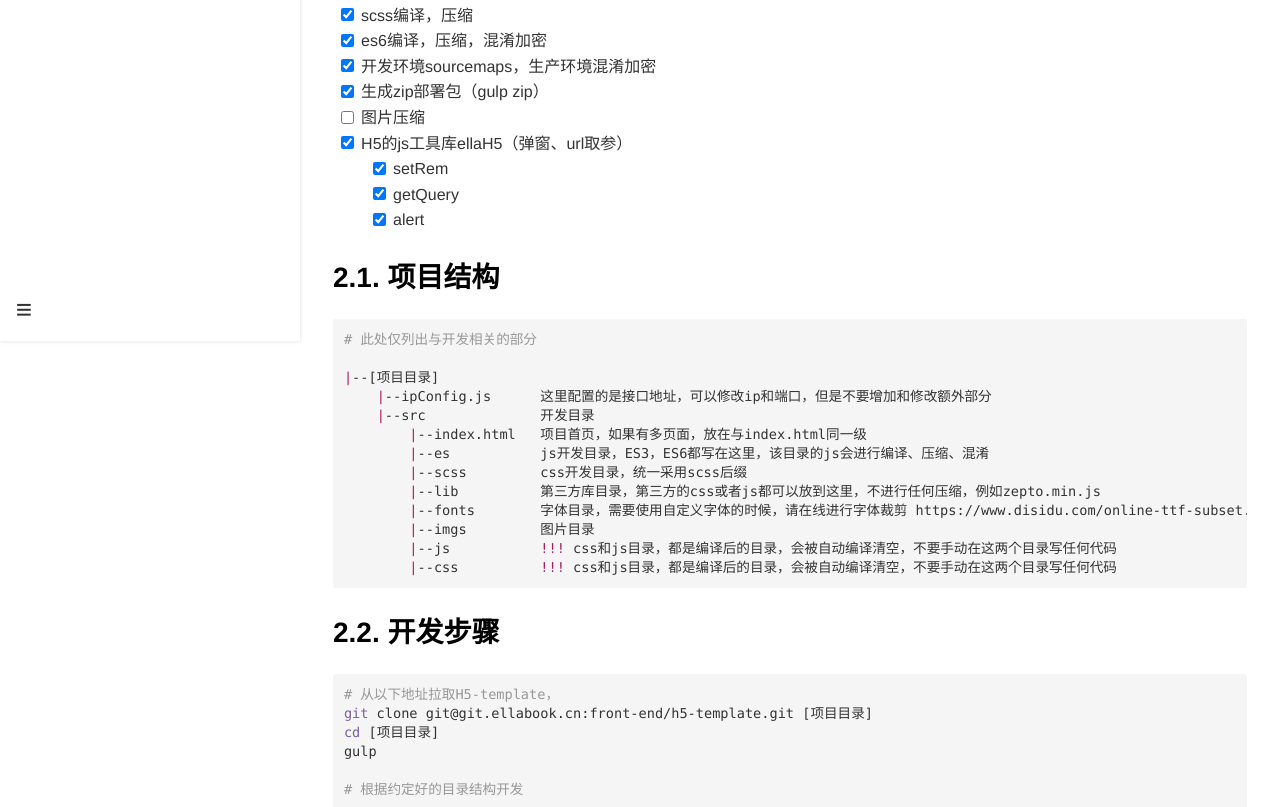
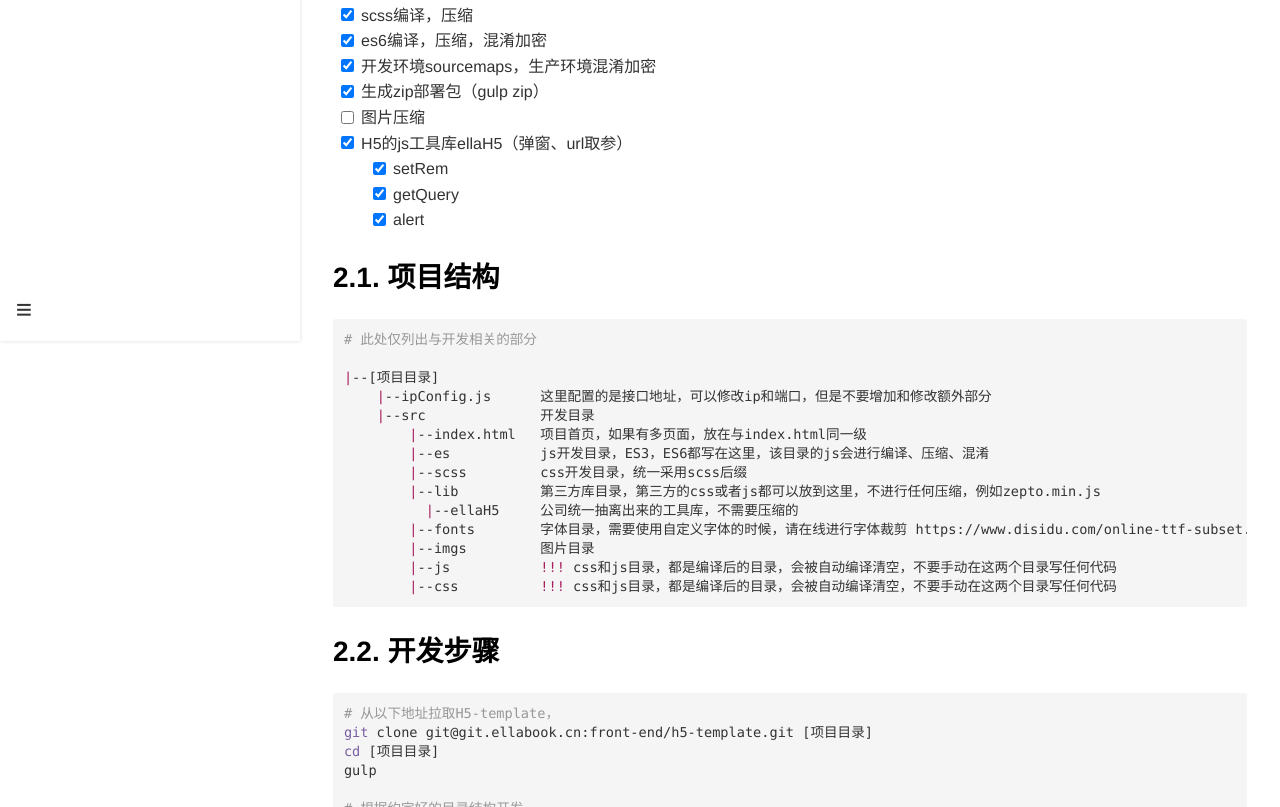
Before and after one commit to Gaven-Xu/h5Template, a website: page readme.html in a window 1280 px wide. Shown: the part 459-1266 px from the top of the page. Drawn offline with nearby package versions, Linux system fonts and the light colour scheme.

Commit message:
更新目录结构说明

```diff
--- a/readme.html
+++ b/readme.html
@@ -244,6 +244,7 @@ code.language-yaml {
         <span class="token operator">|</span>--es           js&#x5F00;&#x53D1;&#x76EE;&#x5F55;&#xFF0C;ES3&#xFF0C;ES6&#x90FD;&#x5199;&#x5728;&#x8FD9;&#x91CC;&#xFF0C;&#x8BE5;&#x76EE;&#x5F55;&#x7684;js&#x4F1A;&#x8FDB;&#x884C;&#x7F16;&#x8BD1;&#x3001;&#x538B;&#x7F29;&#x3001;&#x6DF7;&#x6DC6;
         <span class="token operator">|</span>--scss         css&#x5F00;&#x53D1;&#x76EE;&#x5F55;&#xFF0C;&#x7EDF;&#x4E00;&#x91C7;&#x7528;scss&#x540E;&#x7F00;
         <span class="token operator">|</span>--lib          &#x7B2C;&#x4E09;&#x65B9;&#x5E93;&#x76EE;&#x5F55;&#xFF0C;&#x7B2C;&#x4E09;&#x65B9;&#x7684;css&#x6216;&#x8005;js&#x90FD;&#x53EF;&#x4EE5;&#x653E;&#x5230;&#x8FD9;&#x91CC;&#xFF0C;&#x4E0D;&#x8FDB;&#x884C;&#x4EFB;&#x4F55;&#x538B;&#x7F29;&#xFF0C;&#x4F8B;&#x5982;zepto.min.js
+          <span class="token operator">|</span>--ellaH5     &#x516C;&#x53F8;&#x7EDF;&#x4E00;&#x62BD;&#x79BB;&#x51FA;&#x6765;&#x7684;&#x5DE5;&#x5177;&#x5E93;&#xFF0C;&#x4E0D;&#x9700;&#x8981;&#x538B;&#x7F29;&#x7684;
         <span class="token operator">|</span>--fonts        &#x5B57;&#x4F53;&#x76EE;&#x5F55;&#xFF0C;&#x9700;&#x8981;&#x4F7F;&#x7528;&#x81EA;&#x5B9A;&#x4E49;&#x5B57;&#x4F53;&#x7684;&#x65F6;&#x5019;&#xFF0C;&#x8BF7;&#x5728;&#x7EBF;&#x8FDB;&#x884C;&#x5B57;&#x4F53;&#x88C1;&#x526A; https://www.disidu.com/online-ttf-subset.html
         <span class="token operator">|</span>--imgs         &#x56FE;&#x7247;&#x76EE;&#x5F55;
         <span class="token operator">|</span>--js           <span class="token operator">!</span><span class="token operator">!</span><span class="token operator">!</span> css&#x548C;js&#x76EE;&#x5F55;&#xFF0C;&#x90FD;&#x662F;&#x7F16;&#x8BD1;&#x540E;&#x7684;&#x76EE;&#x5F55;&#xFF0C;&#x4F1A;&#x88AB;&#x81EA;&#x52A8;&#x7F16;&#x8BD1;&#x6E05;&#x7A7A;&#xFF0C;&#x4E0D;&#x8981;&#x624B;&#x52A8;&#x5728;&#x8FD9;&#x4E24;&#x4E2A;&#x76EE;&#x5F55;&#x5199;&#x4EFB;&#x4F55;&#x4EE3;&#x7801;
```
Also changed, not shown: readme.md.
